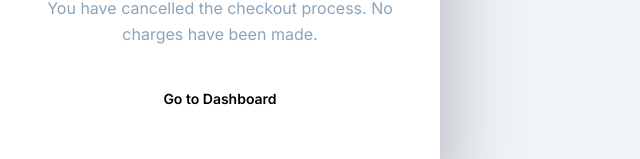
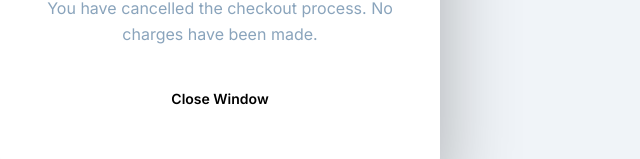
Before and after one commit to Vvk0105/sites-reports-admin, a React (Vite) app: page /payment-cancel in a window 1280 px wide. Shown: the part 208-367 px from the top of the page, without its empty margins (0-640 px from the left). Built offline with nearby package versions, Linux system fonts and the light colour scheme; no server answers.

Commit message:
some success and cancel page adjustments

```diff
--- a/src/pages/PaymentCancel/index.tsx
+++ b/src/pages/PaymentCancel/index.tsx
@@ -13,8 +13,8 @@ export function PaymentCancelPage() {
           You have cancelled the checkout process. No charges have been made.
         </p>
 
-        <button className="btn btn-primary" onClick={() => navigate('/dashboard')} style={{ width: '100%', marginBottom: '1rem' }}>
-          Go to Dashboard
+        <button className="btn btn-primary" onClick={() => window.close()} style={{ width: '100%', marginBottom: '1rem' }}>
+          Close Window
         </button>
       </div>
     </div>
--- a/src/pages/PaymentSuccess/index.tsx
+++ b/src/pages/PaymentSuccess/index.tsx
@@ -42,8 +42,8 @@ export function PaymentSuccessPage() {
             <div style={{ fontSize: '4rem', marginBottom: '1rem' }}>⚠️</div>
             <h2 style={{ color: 'var(--red)', marginBottom: '1rem' }}>Verification Failed</h2>
             <p style={{ color: 'var(--text-muted)', marginBottom: '2rem' }}>{error}</p>
-            <button className="btn btn-primary" onClick={() => navigate('/dashboard')}>
-              Return to Dashboard
+            <button className="btn btn-primary" onClick={() => window.close()} style={{ width: '100%' }}>
+              Close Window
             </button>
           </>
         ) : payment?.paid ? (
@@ -69,8 +69,12 @@ export function PaymentSuccessPage() {
               </div>
             </div>
 
-            <button className="btn btn-primary" onClick={() => navigate('/dashboard')} style={{ width: '100%' }}>
-              Go to Dashboard
+            <p style={{ color: 'var(--text-muted)', textAlign: 'center', marginBottom: '1rem' }}>
+              Your subscription is now active. You can safely close this window and return to the Site Report mobile app.
+            </p>
+
+            <button className="btn btn-primary" onClick={() => window.close()} style={{ width: '100%' }}>
+              Close Window
             </button>
           </>
         ) : (
@@ -80,8 +84,8 @@ export function PaymentSuccessPage() {
             <p style={{ color: 'var(--text-muted)', marginBottom: '2rem' }}>
               Your payment is still being processed. Please check back later.
             </p>
-            <button className="btn btn-primary" onClick={() => navigate('/dashboard')}>
-              Return to Dashboard
+            <button className="btn btn-primary" onClick={() => window.close()} style={{ width: '100%' }}>
+              Close Window
             </button>
           </>
         )}
```
